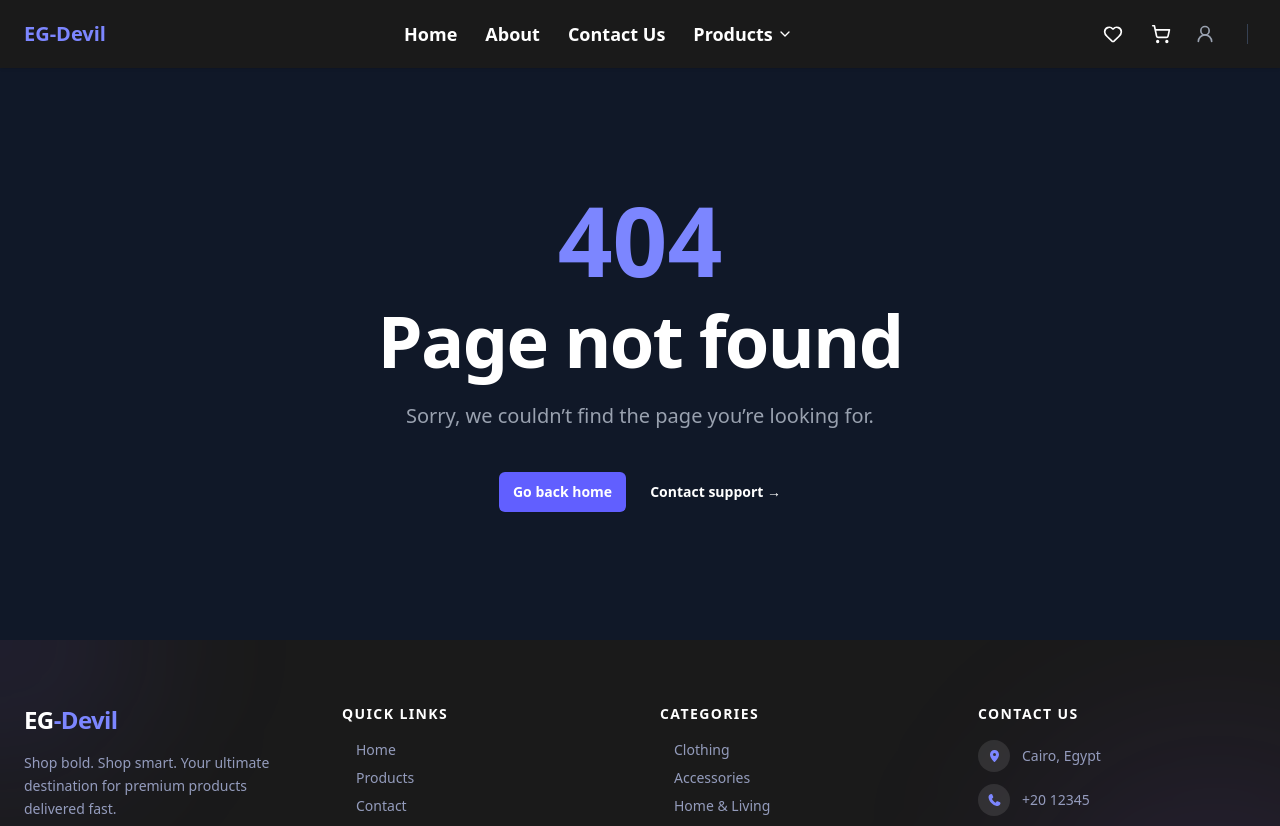
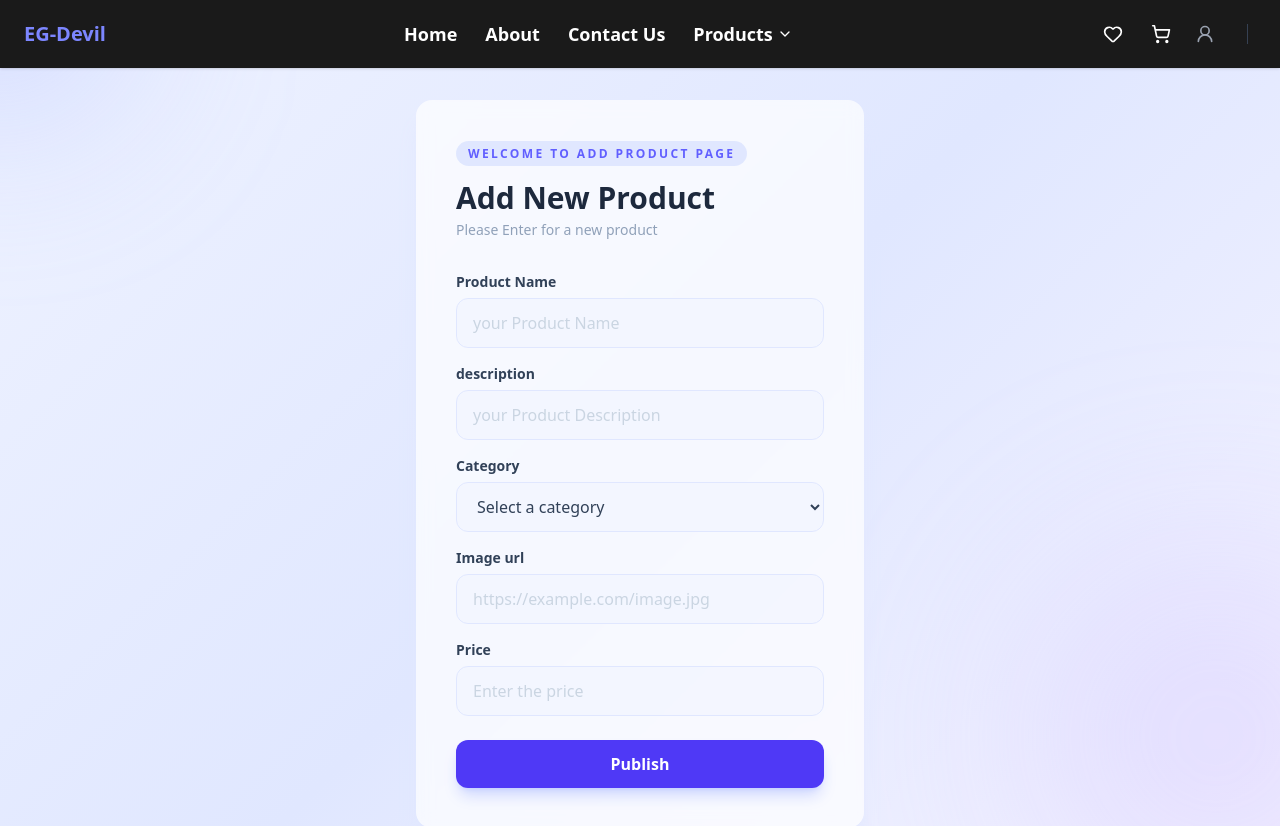
Before and after one commit to Ismail-Elgohary/EG-Devil, a Next.js app: page /addProduct in a window 1280 px wide. Before the commit this address had no page. Shown: the top 826 px of the page. Built offline with nearby package versions, Linux system fonts and the light colour scheme.

Commit message:
Add page for add new product && validate the Auth

```diff
--- a/app/(Auth)/Login/LoginForm.tsx
+++ b/app/(Auth)/Login/LoginForm.tsx
@@ -8,7 +8,6 @@ const router = useRouter();
 const [email, setEmail] = useState("");
 const [password, setPassword] = useState("");
 
-
 const  handelSubmit = (e: React.FormEvent<HTMLFormElement>) => {
 	e.preventDefault();
 
@@ -16,6 +15,13 @@ const  handelSubmit = (e: React.FormEvent<HTMLFormElement>) => {
 		toast.error("Please Fill All Fields");
 		return;
 	}
+
+const isGmail = email.toLowerCase().endsWith("@gmail.com");
+if (!isGmail) {
+  toast.error("Email must be a Gmail address (@gmail.com)");
+  return;
+}
+
    console.log({email, password});
    router.replace("/");
 };
--- a/app/(Auth)/Register/Registerform.tsx
+++ b/app/(Auth)/Register/Registerform.tsx
@@ -16,6 +16,14 @@ const  handelSubmit = (e: React.FormEvent<HTMLFormElement>) => {
 		toast.error("Please Fill All Fields");
 		return;
 	}
+
+
+const isGmail = email.toLowerCase().endsWith("@gmail.com");
+if (!isGmail) {
+  toast.error("Email must be a Gmail address (@gmail.com)");
+  return;
+}
+
    console.log({name, email, password});
    router.replace("/");
 };
--- a/app/(Auth)/forgetPass/page.tsx
+++ b/app/(Auth)/forgetPass/page.tsx
@@ -13,6 +13,13 @@ export default function ForgotPasswordForm() {
       toast.error("Please enter your email");
       return;
     }
+
+const isGmail = email.toLowerCase().endsWith("@gmail.com");
+if (!isGmail) {
+  toast.error("Email must be a Gmail address (@gmail.com)");
+  return;
+}
+
     toast.success("Reset link sent to your email!");
     console.log({ email });
     router.replace("/Login");
--- /dev/null
+++ b/app/(base)/addProduct/addproduct.tsx
@@ -0,0 +1,155 @@
+"use client";
+import { useRouter } from "next/navigation";
+import { useState } from "react";
+import { toast }  from "react-toastify";
+
+export default function CreateProduct() {
+
+const [name, setName] = useState("");
+const [title, setTitle] = useState("");
+const [image, setImage] = useState("");
+const [price, setPrice ] = useState("");
+const [category, setCategory] = useState("");
+const router = useRouter();
+
+const handelSubmit = (e: React.FormEvent<HTMLFormElement>) => {
+  e.preventDefault();
+
+  if (!name || !title || !image || !price || !category) {
+    toast.error("Please Fill All Fields");
+    return;
+  }
+  if (name.length > 30) {
+    toast.error("Name is too long");
+    return;
+  }
+  if (title.length > 150) {
+    toast.error("Description is too long");
+    return;
+  }
+  if (!image.startsWith("https://")) {
+    toast.error("Image URL must start with https://");
+    return;
+  }
+  const validExtensions = [".jpg", ".jpeg", ".png", ".webp", ".gif", ".svg"];
+  const isValidImage = validExtensions.some((ext) => image.toLowerCase().endsWith(ext));
+  if (!isValidImage) {
+    toast.error("Image must be .jpg .png .webp .gif or .svg");
+    return;
+  }
+
+  if (Number(price) <= 0) {
+    toast.error("Price must be greater than 0");
+    return;
+  }
+
+  if (Number(price) > 100000) {
+    toast.error("Price is too high");
+    return;
+  }
+
+  console.log({ name, title, image, price, category });
+  router.replace("/");
+};
+
+return(
+            <>
+        <form onSubmit={handelSubmit} className="flex flex-col gap-4">
+          <div className="flex flex-col gap-1.5">
+            <label htmlFor="Name" className="text-sm font-semibold text-slate-700">
+             Product Name
+            </label>
+            <input
+              type="text"
+              id="name"
+              placeholder="your Product Name"
+			  value={name}
+			  onChange={(e) => setName(e.target.value)}
+			  className="border border-indigo-100 rounded-xl px-4 py-3 w-full bg-indigo-50/50
+			  focus:outline-none focus:ring-2 focus:ring-indigo-300 focus:border-transparent
+			  text-slate-700 placeholder:text-slate-300 transition-all duration-200"
+            />
+          </div>
+
+          <div className="flex flex-col gap-1.5">
+            <label htmlFor="description" className="text-sm font-semibold text-slate-700">
+              description
+            </label>
+            <input
+              type="text"
+              id="title"
+              placeholder="your Product Description"
+			  value={title}
+			  onChange={(e) => setTitle(e.target.value)}
+			   maxLength={150}
+			  className="border border-indigo-100 rounded-xl px-4 py-3 w-full bg-indigo-50/50
+			  focus:outline-none focus:ring-2 focus:ring-indigo-300 focus:border-transparent
+			  text-slate-700 placeholder:text-slate-300 transition-all duration-200"
+            />
+          </div>
+
+          <div className="flex flex-col gap-1.5">
+            <label htmlFor="category" className="text-sm font-semibold text-slate-700">
+              Category
+            </label>
+            <select
+              id="category"
+              value={category}
+              onChange={(e) => setCategory(e.target.value)}
+              className="border border-indigo-100 rounded-xl px-4 py-3 w-full bg-indigo-50/50
+              focus:outline-none focus:ring-2 focus:ring-indigo-300 focus:border-transparent
+              text-slate-700 transition-all duration-200">
+              <option value="">Select a category</option>
+              <option value="t-shirt">T-Shirt</option>
+              <option value="jacket">Jacket</option>
+              <option value="hody">Hoodie</option>
+              <option value="wide-leg">Wide Leg</option>
+              <option value="shoes">Shoes</option>
+              <option value="bags">Bags</option>
+              <option value="accessories">Accessories</option>
+            </select>
+          </div>
+
+          <div className="flex flex-col gap-1.5">
+            <label htmlFor="image" className="text-sm font-semibold text-slate-700">
+              Image url
+            </label>
+            <input
+              type="text"
+              id="image"
+              placeholder="https://example.com/image.jpg"
+			  value={image}
+			  onChange={(e) => setImage(e.target.value)}
+			  className="border border-indigo-100 rounded-xl px-4 py-3 w-full bg-indigo-50/50
+			  focus:outline-none focus:ring-2 focus:ring-indigo-300 focus:border-transparent
+			  text-slate-700 placeholder:text-slate-300 transition-all duration-200"
+            />
+          </div>
+
+          <div className="flex flex-col gap-1.5">
+            <label htmlFor="price" className="text-sm font-semibold text-slate-700">
+             Price
+            </label>
+            <input
+              type="number"
+              id="price"
+              placeholder="Enter the price"
+			  value={price}
+			  onChange={(e) => setPrice(e.target.value)}
+			  className="border border-indigo-100 rounded-xl px-4 py-3 w-full bg-indigo-50/50
+			  focus:outline-none focus:ring-2 focus:ring-indigo-300 focus:border-transparent
+			  text-slate-700 placeholder:text-slate-300 transition-all duration-200"/>
+          </div>
+
+          <button
+            type="submit"
+            className="mt-2 w-full bg-indigo-600 hover:bg-indigo-700 active:scale-95
+              text-white font-bold py-3 rounded-xl
+              shadow-lg shadow-indigo-300/50
+              transition-all duration-200">
+            Publish
+          </button>
+</form>
+</>
+);
+}
--- /dev/null
+++ b/app/(base)/addProduct/page.tsx
@@ -0,0 +1,28 @@
+import CreateProduct from "./addproduct";
+export default function Create() {
+  return (
+    <section
+      className="min-h-screen flex items-center justify-center mt-10"
+      style={{
+        background:
+          "linear-gradient(135deg, #eef2ff 0%, #e0e7ff 50%, #f5f3ff 100%)",
+      }}
+    >
+      <div className="fixed top-0 left-0 w-72 h-72 bg-indigo-300/30 rounded-full blur-[80px] -translate-x-1/2 -translate-y-1/2 pointer-events-none" />
+      <div className="fixed bottom-0 right-0 w-96 h-96 bg-violet-300/30 rounded-full blur-[100px] translate-x-1/3 translate-y-1/3 pointer-events-none" />
+
+      <div className="relative z-10 bg-white/70 backdrop-blur-sm rounded-2xl shadow-xl shadow-indigo-100 p-10 w-full max-w-md mx-4">
+        <div className="mb-8">
+          <span className="text-indigo-500 text-xs font-bold tracking-[0.2em] uppercase bg-indigo-100 px-3 py-1 rounded-full">
+					Welcome to Add Product Page
+					</span>
+          <h1 className="text-3xl font-extrabold text-slate-800 mt-4">Add New Product</h1>
+          <p className="text-slate-400 text-sm mt-1">
+            Please Enter for a new  product
+          </p>
+        </div>
+ <CreateProduct/>
+      </div>
+    </section>
+  );
+}
--- a/app/componentes/Header/page.tsx
+++ b/app/componentes/Header/page.tsx
@@ -19,7 +19,7 @@ export default function Header() {
 
    const listLinks = [
     { name: "Products", href: "/products" },
-    { name: "Add Product", href: "/products/add" },
+    { name: "Add Product", href: "/addProduct"},
   ];
 
   return (
```
